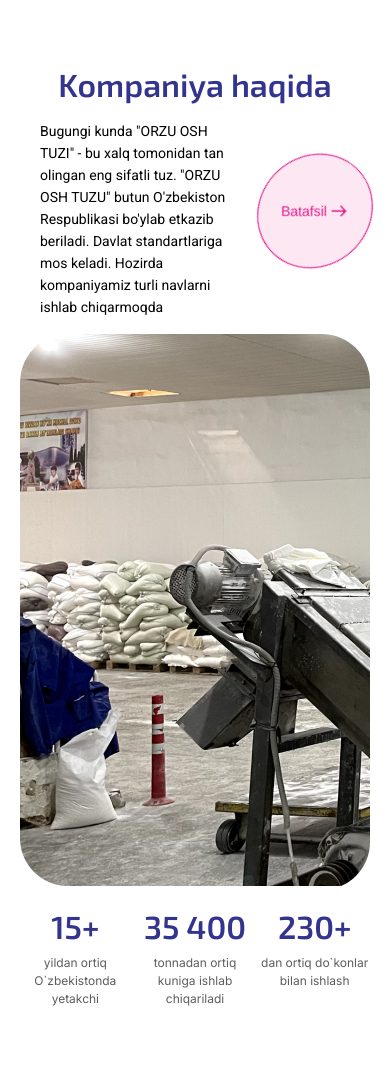
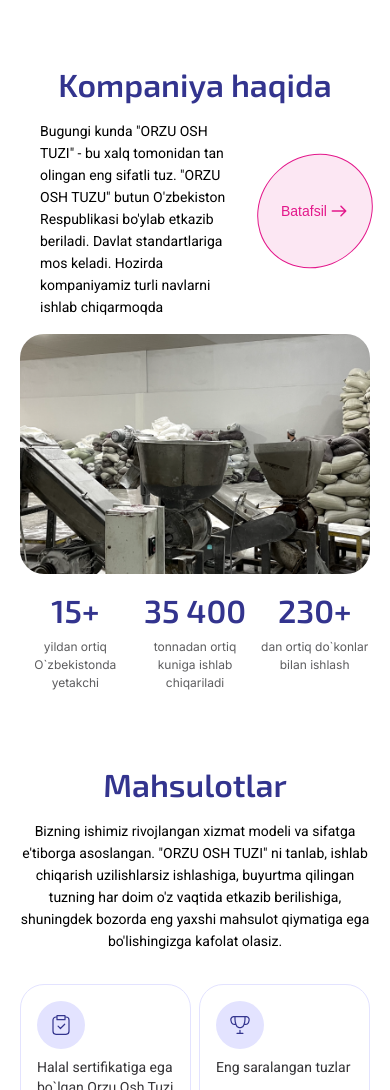
Before and after one commit to Doston04/orzuoshtuzi, a plain HTML site: page index.html in a window 390 px wide. Shown: the part 1020-2110 px from the top of the page. Drawn offline with nearby package versions, Linux system fonts and the light colour scheme.

```diff
--- a/css/about.css
+++ b/css/about.css
@@ -55,9 +55,11 @@
 .swiperSlideImage {
   border-radius: 48px;
   overflow: hidden;
+  position: relative;
+  height: 550px;
 }
 
-.aboutImg__content img {
+.swiperSlideImage__img {
   position: absolute;
   top: 0;
   left: 0;
@@ -308,7 +310,7 @@
     margin-top: 48px;
   }
 
-  .aboutImg__content {
+  .swiperSlideImage {
     height: 480px;
   }
 
@@ -348,7 +350,7 @@
 }
 
 @media (max-width: 1024px) {
-  .aboutImg__content {
+  .swiperSlideImage {
     height: 400px;
   }
 
@@ -393,12 +395,8 @@
     margin-top: 40px;
   }
 
-  .aboutImg__content {
+  .swiperSlideImage {
     height: 320px;
-    border-radius: 24px;
-  }
-
-  .aboutImg__content img {
     border-radius: 24px;
   }
 
@@ -448,7 +446,7 @@
     margin-top: 16px;
   }
 
-  .aboutImg__content {
+  .swiperSlideImage {
     height: 240px;
   }
 
--- a/index.html
+++ b/index.html
@@ -6,14 +6,14 @@
   <meta name="viewport" content="width=device-width, initial-scale=1.0">
   <meta name="description" content="Orzu osh tuzi Asosiy sahifaga xush kelibsiz!">
   <title>Orzu Osh Tuzi | Asosiy</title>
+  <link
+    rel="stylesheet"
+    href="https://cdn.jsdelivr.net/npm/swiper/swiper-bundle.min.css"
+  />
   <link rel="stylesheet" href="./css/basics.css">
   <link rel="stylesheet" href="./css/index.css">
   <link rel="stylesheet" href="./css/news.css">
   <link rel="stylesheet" href="./css/about.css">
-  <link
-    rel="stylesheet"
-    href="https://cdn.jsdelivr.net/npm/swiper/swiper-bundle.min.css"
-  />
   <script src="./js/index.js" defer></script>
   <script src="https://cdn.jsdelivr.net/npm/swiper/swiper-bundle.min.js"></script>
   <script src="./js/aboutSwiper.js" defer></script>
@@ -138,7 +138,8 @@
         <p class="sectionTitle">Kompaniya haqida</p>
         <div class="mobileMoreBtnDiv">
           <p id="aboutDesc" class="sectionDesc">Bugungi kunda "ORZU OSH TUZI" - bu xalq tomonidan tan olingan eng sifatli tuz. "ORZU OSH TUZU" butun O'zbekiston Respublikasi bo'ylab etkazib beriladi. Davlat standartlariga mos keladi. Hozirda kompaniyamiz turli navlarni ishlab chiqarmoqda</p>
-          <a id="aboutTextMore" href="#" class="more">
+          <div>
+            <a id="aboutTextMore" href="#" class="more">
             <div class="more__inner">
               <span>Batafsil</span>
               <svg class="arrowRight" viewBox="0 0 27 27" fill="none" xmlns="http://www.w3.org/2000/svg">
@@ -146,6 +147,7 @@
               </svg>
             </div>
           </a>
+          </div>
         </div>
       </div>
     </div>
@@ -153,9 +155,9 @@
     <div class="aboutImg">
       <div class="aboutImg__inner container">
         <div class="swiper mySwiperDefault">
-          <div class="swiper-wrapper">
-            <div class="swiper-slide swiperSlideImage"><img src="./media/aboutImg.png" alt="orzuoshtuzi"></div>
-            <div class="swiper-slide swiperSlideImage"><img src="./media/aboutImg2.png" alt="orzuoshtuzi"></div>
+          <div class="swiper-wrapper swiperWrapper">
+            <div class="swiper-slide swiperSlideImage"><img class="swiperSlideImage__img" src="./media/aboutImg.png" alt="orzuoshtuzi"></div>
+            <div class="swiper-slide swiperSlideImage"><img class="swiperSlideImage__img" src="./media/aboutImg2.png" alt="orzuoshtuzi"></div>
           </div>
         </div>
         <div>
```
